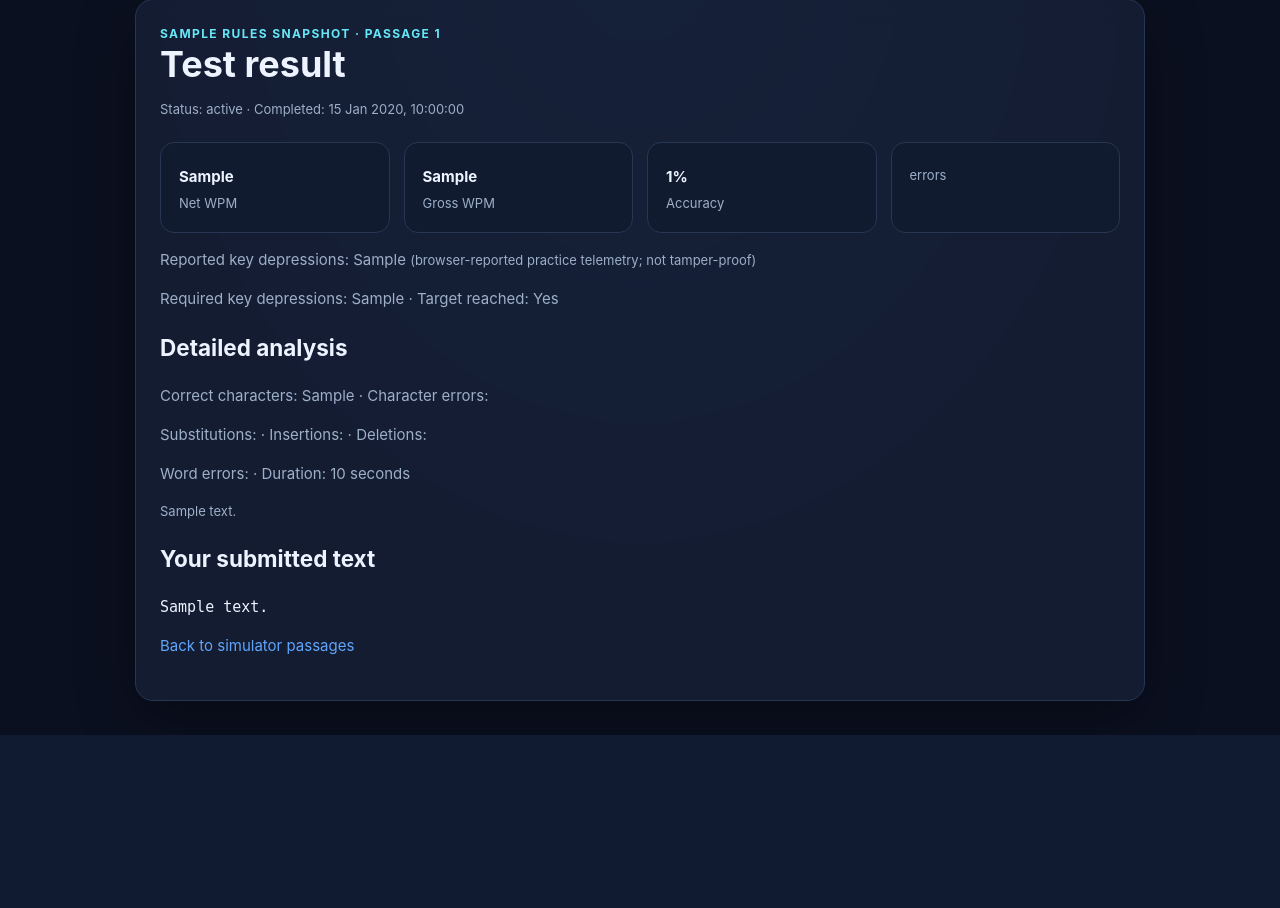
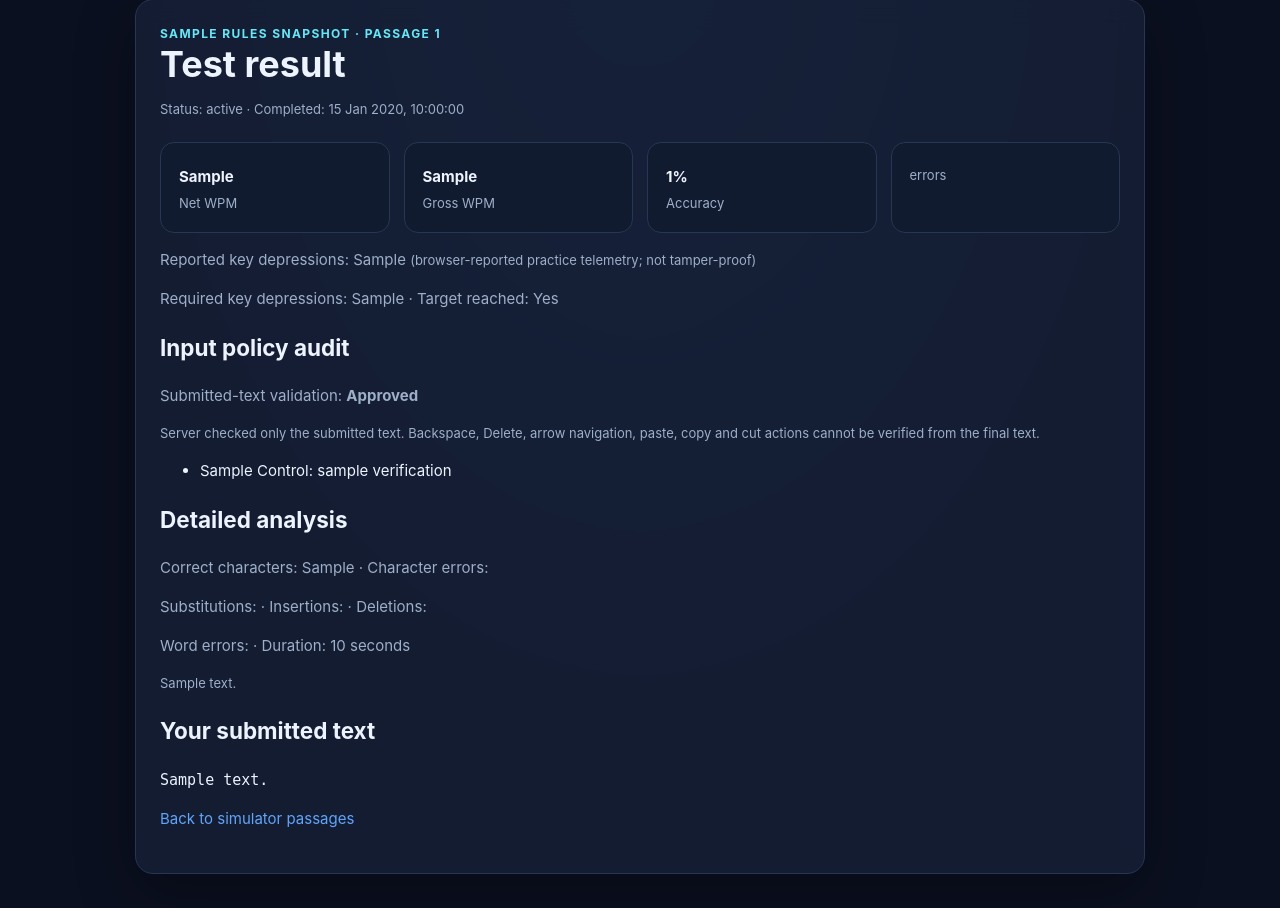
Before and after one commit to vikashphogat0-ux/typingskillzone-django, a Django app: template backend/typing_sessions/templates/typing_sessions/result.html in a window 1280 px wide. Shown: the part 87-995 px from the top of the page. Before the commit the page ends 822 px from the top, so only its background shows below. Run offline with Django 5.2, Linux system fonts and the light colour scheme; the template is opened without the code that fills it: most values are stand-ins (such as "Sample title", 1, 10 or a date in 2020); parts of the project's set-up code (start-up, migrations or seed data) failed here and were passed over.

Commit message:
feat(results): display server input policy audit

```diff
--- a/backend/typing_sessions/templates/typing_sessions/result.html
+++ b/backend/typing_sessions/templates/typing_sessions/result.html
@@ -14,6 +14,16 @@
     </div>
     {% if attempt.result_snapshot.reported_keystrokes != None %}<p>Reported key depressions: {{ attempt.result_snapshot.reported_keystrokes }} <span class="muted">(browser-reported practice telemetry; not tamper-proof)</span></p>{% endif %}
     {% if attempt.result_snapshot.required_keystrokes != None %}<p>Required key depressions: {{ attempt.result_snapshot.required_keystrokes }} · Target reached: {{ attempt.result_snapshot.required_keystrokes_met|yesno:"Yes,No,Not measured" }}</p>{% endif %}
+    {% if attempt.result_snapshot.input_policy_audit %}
+      <h2>Input policy audit</h2>
+      <p>Submitted-text validation: <strong>{{ attempt.result_snapshot.input_policy_audit.status|title }}</strong></p>
+      <p class="muted">Server checked only the submitted text. Backspace, Delete, arrow navigation, paste, copy and cut actions cannot be verified from the final text.</p>
+      <ul>
+        {% for control, detail in attempt.result_snapshot.input_policy_audit.client_controls.items %}
+          <li>{{ control|title }}: {{ detail.verification|lower|cut:"_" }}</li>
+        {% endfor %}
+      </ul>
+    {% endif %}
     <h2>Detailed analysis</h2>
     <p>Correct characters: {{ attempt.result_snapshot.correct_characters }} · Character errors: {{ attempt.result_snapshot.character_errors }}</p>
     <p>Substitutions: {{ attempt.result_snapshot.substitution_errors }} · Insertions: {{ attempt.result_snapshot.insertion_errors }} · Deletions: {{ attempt.result_snapshot.deletion_errors }}</p>
```
